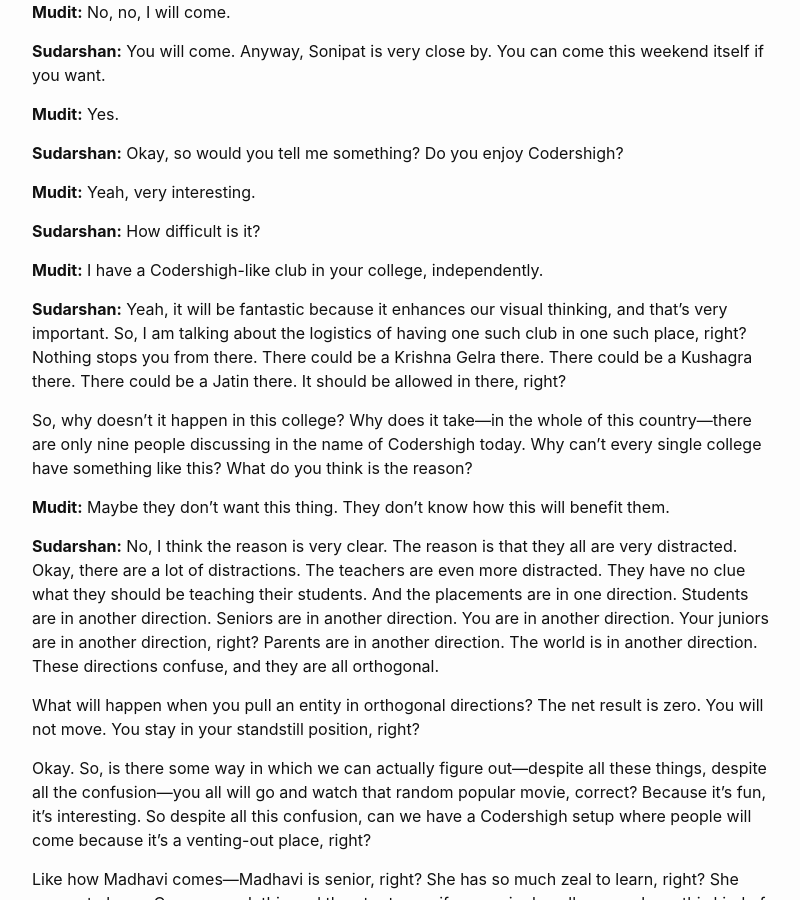
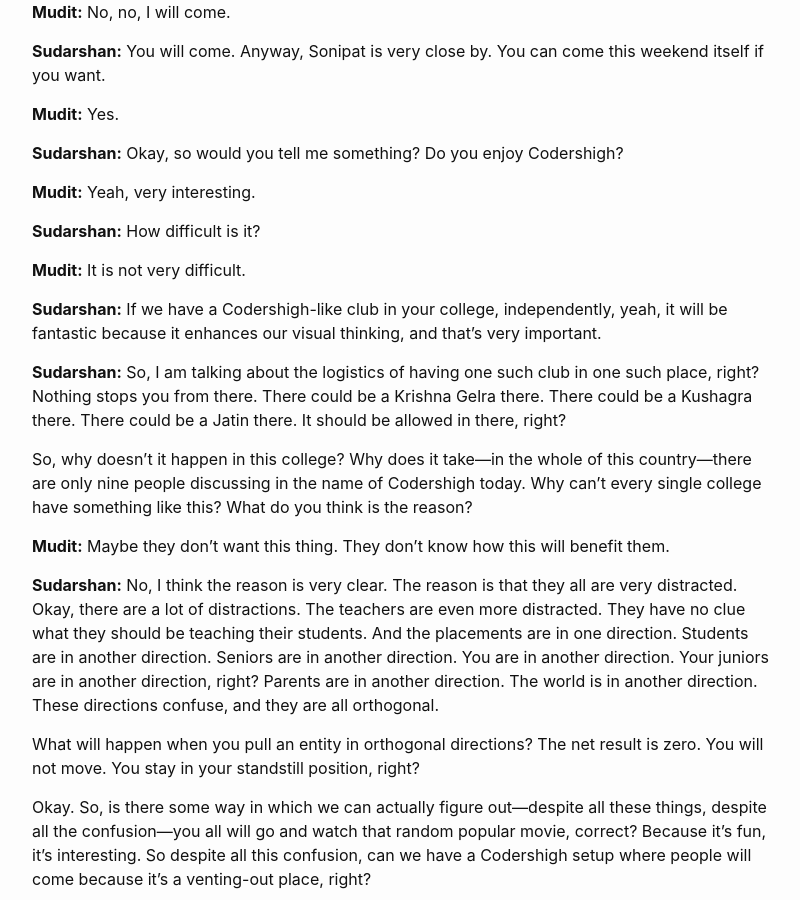
Before and after one commit to sudarshansudarshan/codershigh, a Jekyll site: the page built from conversation-with-mudit.md, in a window 1280 px wide and 900 px high, scrolled down 640 px. Shown: the whole window, without its empty margins (238-1038 px from the left). Built offline with Jekyll 4.4.1, drawn with Linux system fonts in a browser that asks for light colours.

Commit message:
Fix speaker reconstruction in Mudit conversation

```diff
--- a/conversation-with-mudit.md
+++ b/conversation-with-mudit.md
@@ -34,9 +34,11 @@
 
 **Sudarshan:** How difficult is it?
 
-**Mudit:** I have a Codershigh-like club in your college, independently.
+**Mudit:** It is not very difficult.
 
-**Sudarshan:** Yeah, it will be fantastic because it enhances our visual thinking, and that’s very important. So, I am talking about the logistics of having one such club in one such place, right? Nothing stops you from there. There could be a Krishna Gelra there. There could be a Kushagra there. There could be a Jatin there. It should be allowed in there, right?
+**Sudarshan:** If we have a Codershigh-like club in your college, independently, yeah, it will be fantastic because it enhances our visual thinking, and that’s very important.
+
+**Sudarshan:** So, I am talking about the logistics of having one such club in one such place, right? Nothing stops you from there. There could be a Krishna Gelra there. There could be a Kushagra there. There could be a Jatin there. It should be allowed in there, right?
 
 So, why doesn’t it happen in this college? Why does it take—in the whole of this country—there are only nine people discussing in the name of Codershigh today. Why can’t every single college have something like this? What do you think is the reason?
 
```
